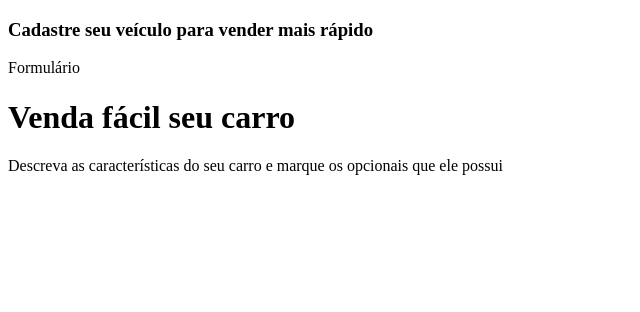
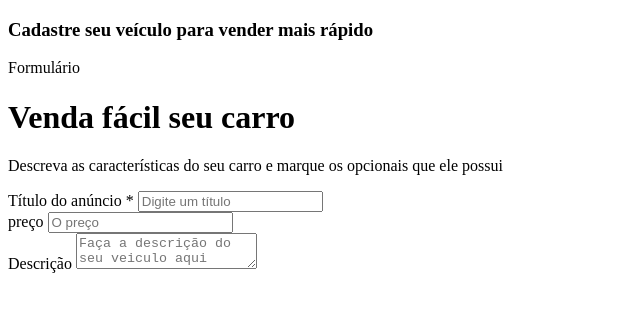
Before and after one commit to felipeoliveiracustodio-lgtm/projetoLojaCarro, a plain HTML site: page index.html in a window 1280 px wide. Shown: the whole page, without its empty margins (0-640 px from the left). Drawn offline with Linux system fonts and the light colour scheme.

Commit message:
criando html

```diff
--- a/index.html
+++ b/index.html
@@ -18,7 +18,20 @@
             <div class="form-body">
             <h1 class="form-titulo">Venda fácil seu carro</h1>
             <p>Descreva as características do seu carro e marque os opcionais que ele possui</p>
-            </div>
+            <form>
+                <div class="caixaInputs">
+                    <label for="title">Título do anúncio <span class="campo-obrigatorio">*</span></label>
+                    <input type="text" name="title" class="block" placeholder="Digite um título"minlength="1" maxlength="30 required">
+
+
+                        <div class="caixaInputs">
+                        <label for="preco">preço <span class="campo-obrigatorio"></span></label>
+                        <input type="number" name="preco" id="preco" class="block" placeholder="O preço" required>
+                    </div>
+                    <div class="caixaInputs">
+                        <label for="descrição">Descrição</label>
+                        <textarea name="descricao" id="descricao"
+                        class="block" placeholder="Faça a descrição do seu veiculo aqui"></textarea>
         </div>
     </div>
 </body>
```
